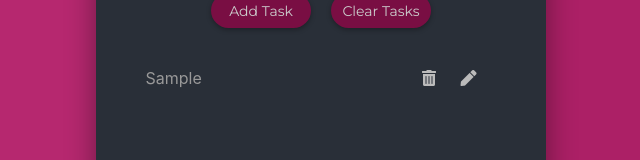
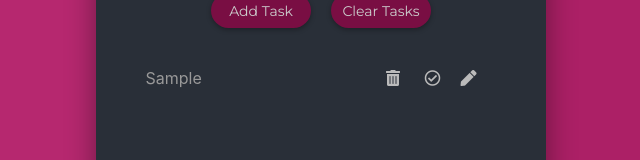
Before and after one commit to Blake-Mercer/tasklist-react, a React (Create React App) app: page / in a window 1280 px wide. Both pictures are taken after typing "Sample" into the empty fields and a click on the button "Clear Tasks". Shown: the part 331-491 px from the top of the page, without its empty margins (319-959 px from the left). Built offline with nearby package versions, Linux system fonts and the light colour scheme.

Commit message:
added completed task feature

```diff
--- a/src/App.css
+++ b/src/App.css
@@ -123,6 +123,12 @@
   color: #999;
 }
 
+.completed {
+  opacity: 70%;
+  text-decoration: line-through;
+  background-color: rgb(182, 40, 111);
+}
+
 .task-btn {
   cursor: pointer;
   background-color: transparent;
@@ -131,6 +137,11 @@
 }
 
 .btn-delete i {
+  font-size: 16px;
+  color: #bbb;
+  margin-right: 20px;
+}
+.btn-complete i {
   font-size: 16px;
   color: #bbb;
   margin-right: 20px;
--- a/src/components/Task.js
+++ b/src/components/Task.js
@@ -2,17 +2,24 @@ import React, { useContext } from 'react';
 import { TaskListContext } from '../contexts/tasklistContext';
 
 const Task = ({ task }) => {
-  const { deleteTask, findItem } = useContext(TaskListContext);
+  const { deleteTask, findItem, completeToggler } = useContext(TaskListContext);
 
   return (
     <li className='list-item'>
-      <span>{task.title} </span>
+      <span className={`${task.completed ? 'completed' : ''}`}>
+        {task.title}{' '}
+      </span>
       <div>
         <button
           onClick={() => deleteTask(task.id)}
           className='btn-delete task-btn'>
           <i className='fas fa-trash-alt'></i>
         </button>{' '}
+        <button
+          onClick={() => completeToggler(task.id)}
+          className='btn-complete task-btn'>
+          <i className='far fa-check-circle'></i>
+        </button>
         <button onClick={() => findItem(task.id)} className='btn-edit task-btn'>
           <i className='fas fa-pen'></i>
         </button>
--- a/src/contexts/tasklistContext.js
+++ b/src/contexts/tasklistContext.js
@@ -9,9 +9,11 @@ const TaskListContextProvider = (props) => {
 
   const [editItem, setEditItem] = useState(null);
 
+  const [completeTask, setCompleteTask] = useState(false);
+
   // Functions
   const addTask = (title) => {
-    setTasks([...tasks, { title, id: uuid() }]);
+    setTasks([...tasks, { title, completed: false, id: uuid() }]);
     console.log(tasks);
   };
 
@@ -21,6 +23,20 @@ const TaskListContextProvider = (props) => {
 
   const clearList = () => {
     setTasks([]);
+  };
+
+  const completeToggler = (id) => {
+    setTasks(
+      tasks.map((task) => {
+        if (task.id === id) {
+          return {
+            ...task,
+            completed: !task.completed,
+          };
+        }
+        return task;
+      })
+    );
   };
 
   const findItem = (id) => {
@@ -46,6 +62,7 @@ const TaskListContextProvider = (props) => {
         findItem,
         editTask,
         editItem,
+        completeToggler,
       }}>
       {props.children}
     </TaskListContext.Provider>
```
